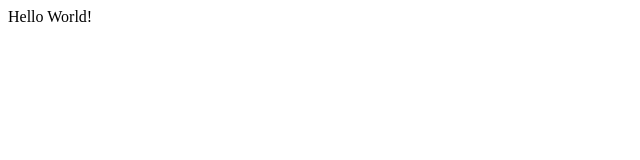
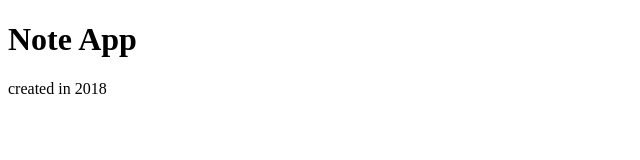
Before and after one commit to ritchey0713/js_playground, a plain HTML site: page notes-app/index.html in a window 1280 px wide. Shown: the whole page, without its empty margins (0-640 px from the left). Drawn offline with Linux system fonts and the light colour scheme.

Commit message:
add text

```diff
--- a/notes-app/index.html
+++ b/notes-app/index.html
@@ -5,9 +5,11 @@
     <meta name="description" content="">
     <meta name="viewport" content="width=device-width, initial-scale=1">
     <link rel="stylesheet" href="">
+
   </head>
   <body>
-    Hello World!
-    <script src="" async defer></script>
+    <h1>Note App</h1>
+    <p> created in 2018</p>
+    <script src="notes-app.js"></script>
   </body>
 </html>
```
